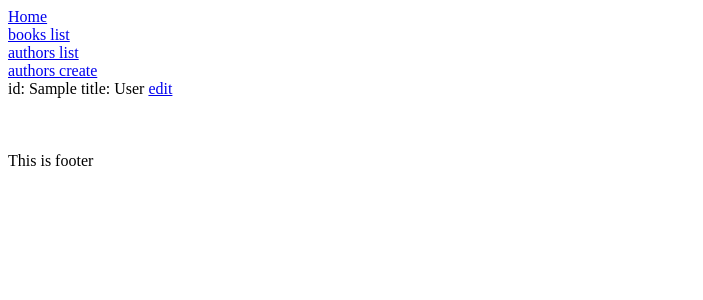
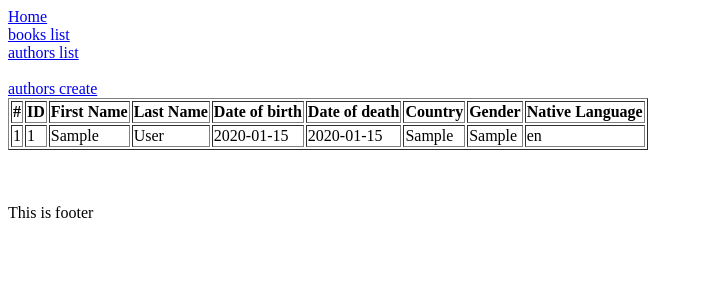
Before and after one commit to AndreyKhoroshun/booksharing, a Django app: page /authors/list/ in a window 1280 px wide. Shown: the top 300 px of the page, without its empty margins (0-703 px from the left). Run offline with Django 3.2, Linux system fonts and the light colour scheme; tables that the repository leaves empty hold one stand-in row (values such as "Sample post").

Commit message:
added display of authors as a table

```diff
--- a/app/books/templates/author_list.html
+++ b/app/books/templates/author_list.html
@@ -1,11 +1,34 @@
-{% extends 'base.html'%}
+{% extends 'base.html' %}
 
 {% block content %}
+    <br>
     <a href="{% url 'authors-create' %}">authors create</a>
     <br>
-    {% for author in author_list %}
-        id: {{ author.first_name }} title: {{ author.last_name }}
-        <a href="{% url 'authors-update' author.id %}">edit</a>
-        <br>
-    {% endfor %}
+
+<table border = "1">
+   <tr>
+    <th>#</th>
+    <th>ID</th>
+    <th>First Name</th>
+    <th>Last Name</th>
+    <th>Date of birth</th>
+    <th>Date of death</th>
+    <th>Country</th>
+    <th>Gender</th>
+    <th>Native Language</th>
+   </tr>
+        {% for author in author_list%}
+        <tr>
+            <td>{{ forloop.counter }}</td>
+            <td>{{ author.id }}</td>
+            <td>{{ author.first_name }}</td>
+            <td>{{ author.last_name }}</td>
+            <td>{{ author.date_of_birth }}</td>
+            <td>{{ author.date_of_death }}</td>
+            <td>{{ author.country }}</td>
+            <td>{{ author.gender }}</td>
+            <td>{{ author.native_language }}</td>
+        </tr>
+        {% endfor %}
+  </table>
 {% endblock content %}
```
